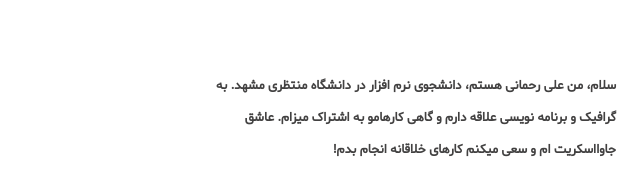
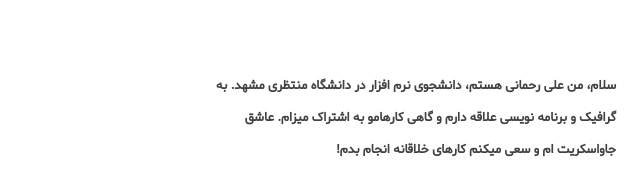
Before and after one commit to rahmaniali-ir/rahmaniali.ir, a plain HTML site: page index.html in a window 1280 px wide. Shown: the part 249-425 px from the top of the page, 640-1280 px from the left. Drawn offline with Linux system fonts and the light colour scheme.

Commit message:
Text fault fixed

```diff
--- a/index.html
+++ b/index.html
@@ -18,7 +18,7 @@
                 سلام،
                 من علی رحمانی هستم، دانشجوی نرم افزار در دانشگاه منتظری مشهد.
                 به گرافیک و برنامه نویسی علاقه دارم و گاهی کارهامو به اشتراک میزام.
-                عاشق جاوااسکریت ام و سعی میکنم کارهای خلاقانه انجام بدم!
+                عاشق جاواسکریت ام و سعی میکنم کارهای خلاقانه انجام بدم!
             </p>
         </div>
 
```
